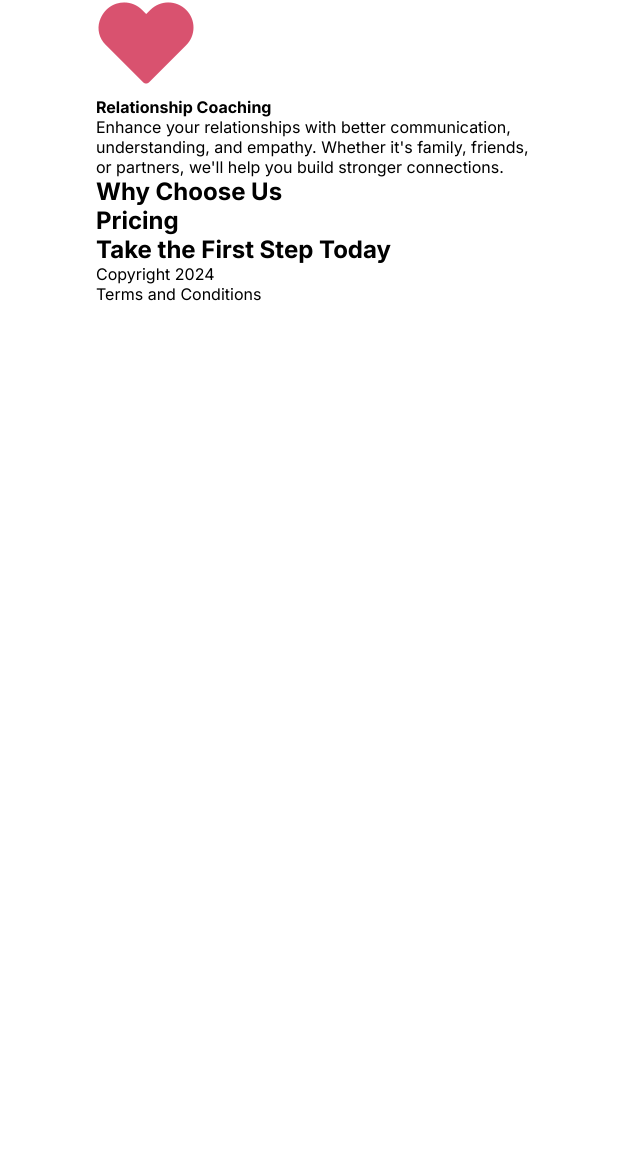
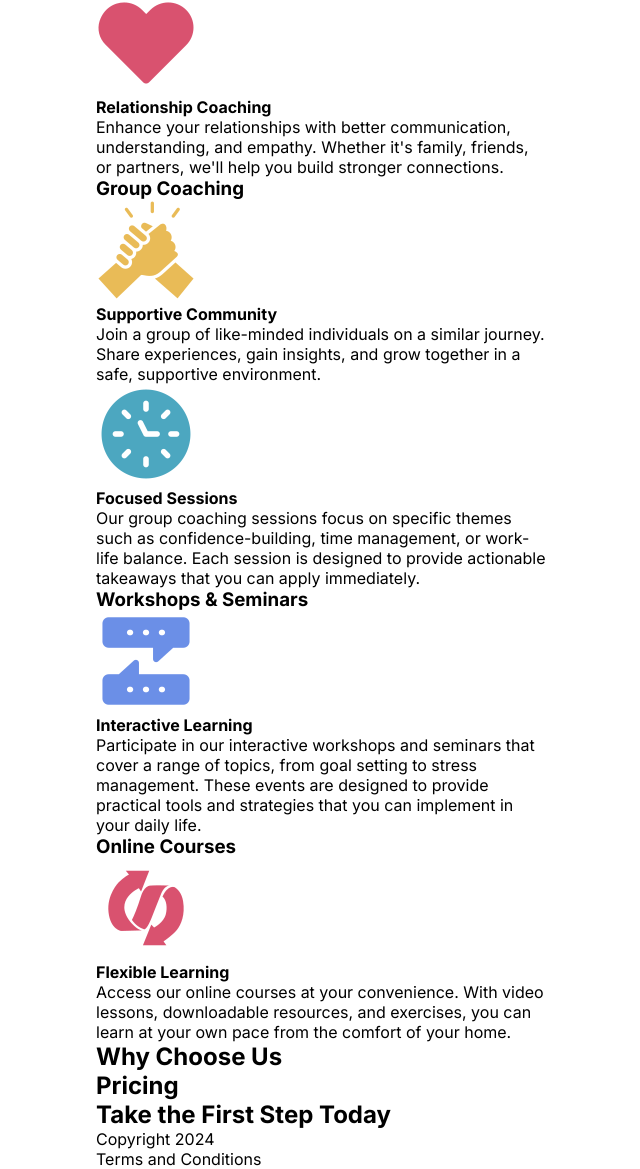
Before and after one commit to jeanfortuna/path-to-success, a plain HTML site: page index.html in a window 1280 px wide. Shown: the part 615-1784 px from the top of the page, without its empty margins (319-959 px from the left). Before the commit the page ends 919 px from the top, so only its background shows below. Drawn offline with Linux system fonts and the light colour scheme; a web font is replaced by a local one.

Commit message:
Add group coaching workshops and online courses

```diff
--- a/index.html
+++ b/index.html
@@ -79,6 +79,80 @@
                     </p>
                 </article>
             </section>
+
+            <section>
+                <h3>Group Coaching</h3>
+
+                <article>
+                    <img
+                        src="images/supportive-community.png"
+                        alt="Yellow icon of hands clasping"
+                    >
+
+                    <h4>Supportive Community</h4>
+
+                    <p>
+                        Join a group of like-minded individuals on a similar journey.
+                        Share experiences, gain insights, and grow together in a safe,
+                        supportive environment.
+                    </p>
+                </article>
+
+                <article>
+                    <img
+                        src="images/focused-session.png"
+                        alt="Teal icon of a clock face"
+                    >
+
+                    <h4>Focused Sessions</h4>
+
+                    <p>
+                        Our group coaching sessions focus on specific themes such as
+                        confidence-building, time management, or work-life balance.
+                        Each session is designed to provide actionable takeaways that
+                        you can apply immediately.
+                    </p>
+                </article>
+            </section>
+
+            <section>
+                <h3>Workshops &amp; Seminars</h3>
+
+                <article>
+                    <img
+                        src="images/interactive-learning.png"
+                        alt="Lavender icon of text conversation"
+                    >
+
+                    <h4>Interactive Learning</h4>
+
+                    <p>
+                        Participate in our interactive workshops and seminars that
+                        cover a range of topics, from goal setting to stress management.
+                        These events are designed to provide practical tools and
+                        strategies that you can implement in your daily life.
+                    </p>
+                </article>
+            </section>
+
+            <section>
+                <h3>Online Courses</h3>
+
+                <article>
+                    <img
+                        src="images/flexible-learning.png"
+                        alt="Pink icon of a curly arrow"
+                    >
+
+                    <h4>Flexible Learning</h4>
+
+                    <p>
+                        Access our online courses at your convenience. With video
+                        lessons, downloadable resources, and exercises, you can learn
+                        at your own pace from the comfort of your home.
+                    </p>
+                </article>
+            </section>
         </section>
 
         <section id="why-us">
```
